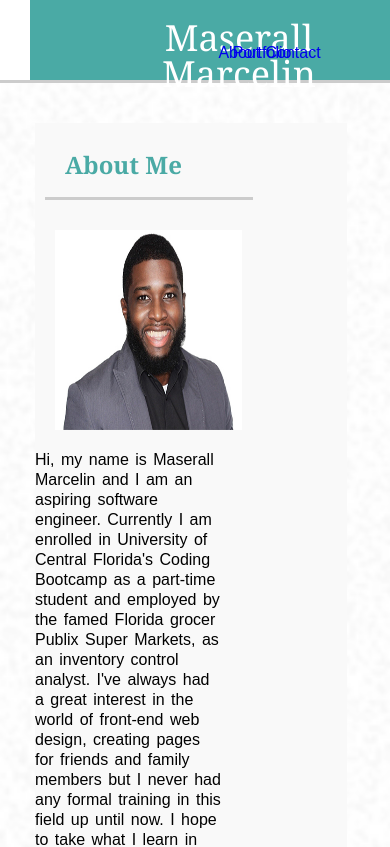
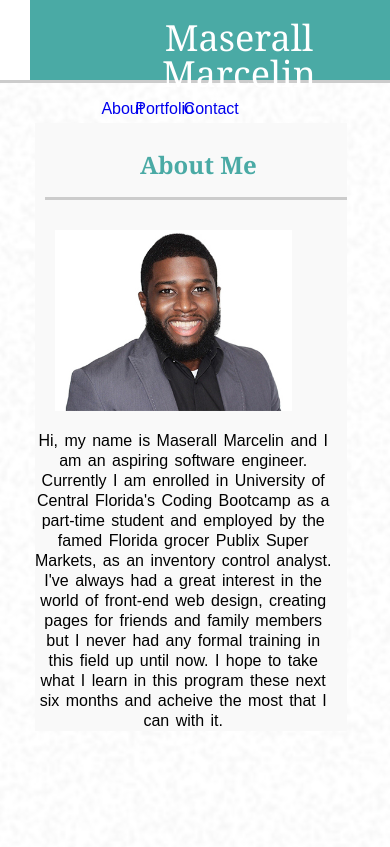
Before and after one commit to Maserallm/Responsive-Portfolio, a plain HTML site: page index.html in a window 390 px wide. Shown: the top 847 px of the page. Drawn offline with Linux system fonts and the light colour scheme.

Commit message:
final css updates

```diff
--- a/assets/css/style.css
+++ b/assets/css/style.css
@@ -128,15 +128,19 @@ a:visited {
     }
 
     #about-relative {
-        right: 32%;
+        right: 62%;
+        top: 120%;
+        text-align: center;
     }
 
     #contact-relative {
-        right: 16.5%;
+        right: 37.5%;
+        top: 120%;
     }
 
     #portfolio-relative {
-        right: 24%;
+        right: 49.0%;
+        top: 120%;
     }
 
     #mynameRelative {
--- a/assets/css/style2.css
+++ b/assets/css/style2.css
@@ -234,7 +234,15 @@ div.gallery img {
     }
 
     #bio-image {
-        width: 100%;
+        width: 80%;
+        height: auto;
+        display: block;
+        align-content: center;
+        column-span: all;
+    }
+
+    p {
+        column-span: all;
         display: block;
     }
 
@@ -247,14 +255,37 @@ div.gallery img {
     }
 
     .content {
-        width: 60%;
+        width: 95%;
+        text-align: center;
+
+    }
+
+    .content h2 {
+        width: 90%;
     }
 
     .contact-wrapper {
-        width: 80%;
+        width: 100%;
     }
 
     .portfolio-wrapper {
-        width: 80%;
+        width: 90%;
+        text-align: center;
     }
+
+    div.gallery {
+        width: 400px;
+        height: 300px;
+    }
+
+    .my-form input[type="text"] {
+        padding: 10 0px;
+        width: 100%;
+        }
+
+        #form-message {
+            height: 175px;
+            width: 100%;
+
+        }
 }
```
